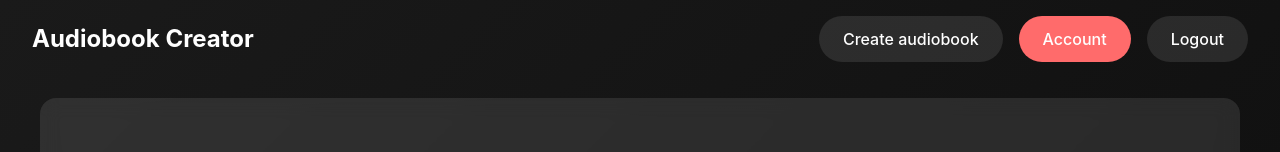
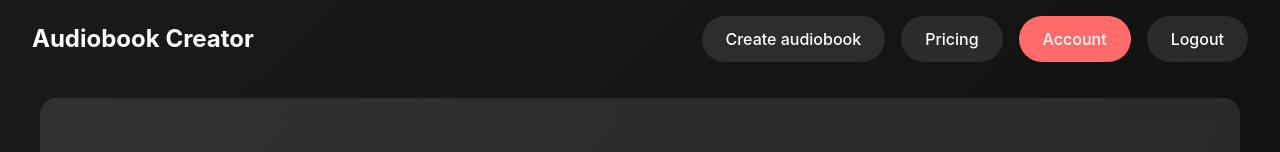
Before and after one commit to natehh/AudiobookCreator, a plain HTML site: page audiobook_creator/static/account.html in a window 1280 px wide. Shown: the top 152 px of the page. Drawn offline with Linux system fonts and the light colour scheme; no server answers.

Commit message:
Add pricing nav button to all web pages

```diff
--- a/audiobook_creator/static/account.html
+++ b/audiobook_creator/static/account.html
@@ -200,6 +200,7 @@
         <a href="/" class="logo">Audiobook Creator</a>
         <div class="nav-buttons">
             <a href="/static/create_conversion.html" class="nav-button">Create audiobook</a>
+            <a href="/static/pricing.html" class="nav-button">Pricing</a>
             <a href="/static/account.html" class="nav-button active">Account</a>
             <a href="#" class="nav-button" onclick="logout()">Logout</a>
         </div>
```
Also changed, not shown: audiobook_creator/static/conversion.html (+1 -0 lines), audiobook_creator/static/create_conversion.html (+1 -0 lines), audiobook_creator/static/index.html (+1 -1 lines).
